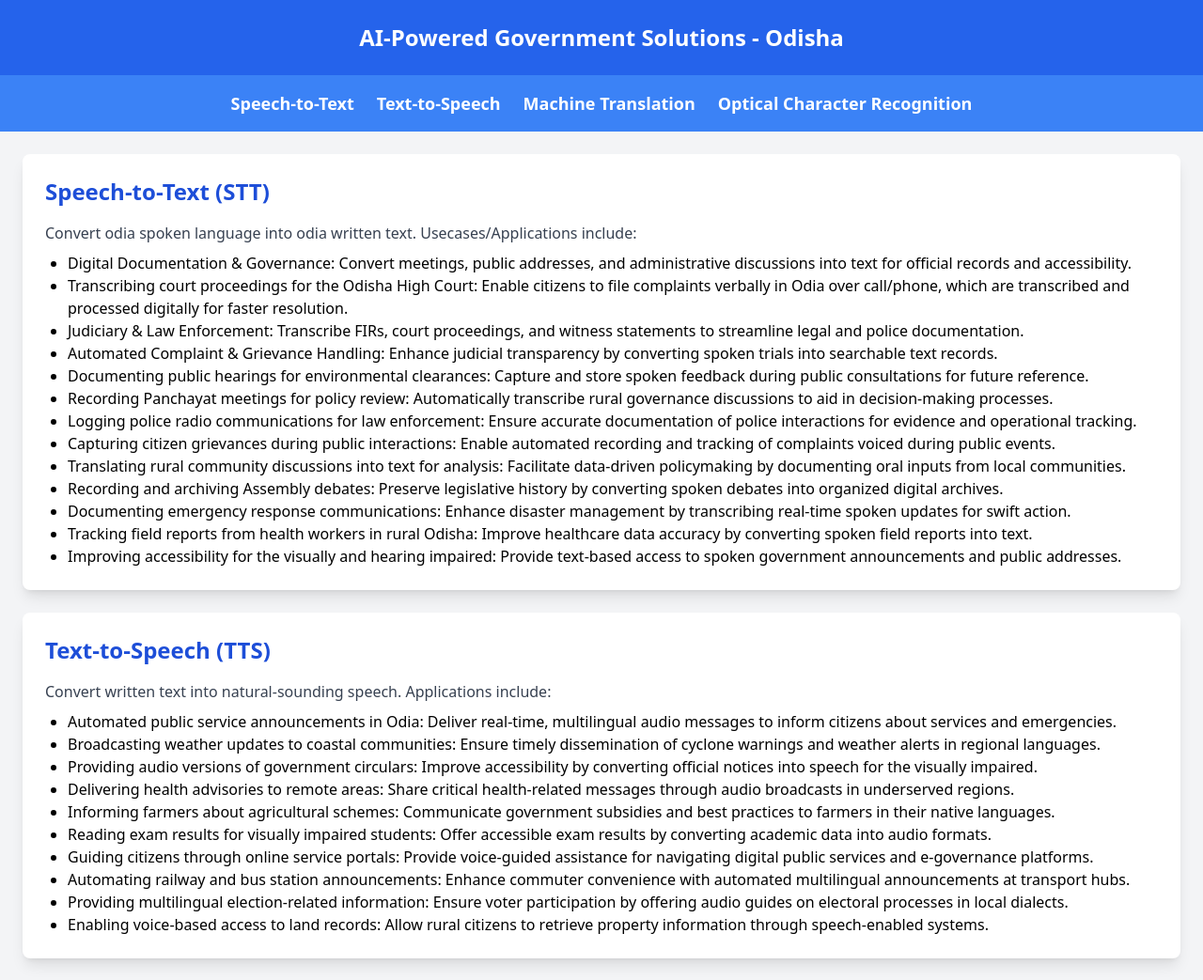
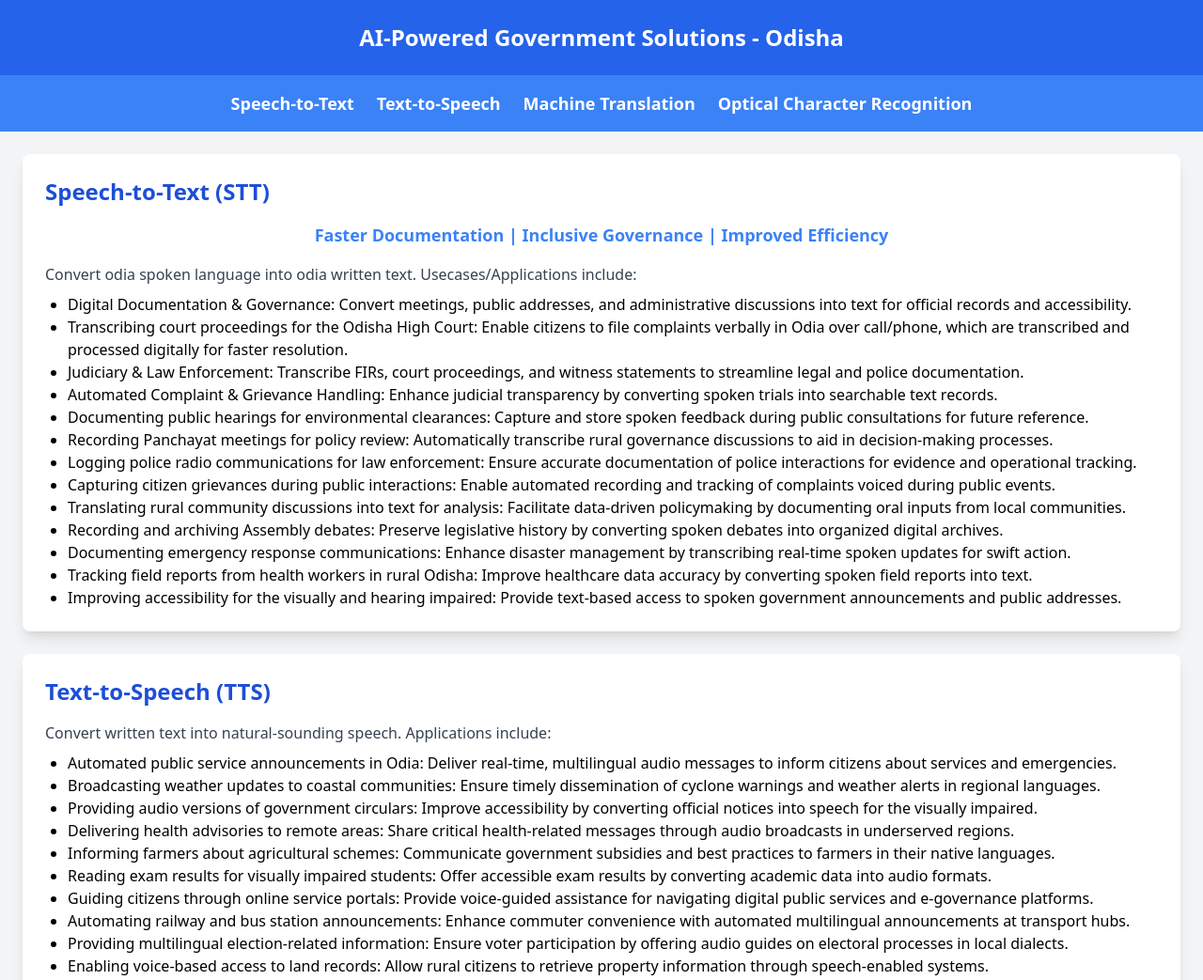
Before and after one commit to Ranjit246/ai-uc, a plain HTML site: page index.html in a window 1280 px wide. Shown: the top 1043 px of the page at 94% size. Drawn offline with nearby package versions, Linux system fonts and the light colour scheme.

Commit message:
Update index.html

```diff
--- a/index.html
+++ b/index.html
@@ -19,6 +19,7 @@
 
     <section id="stt" class="p-6 bg-white m-6 rounded-lg shadow-lg">
         <h2 class="text-2xl font-bold mb-4 text-blue-700">Speech-to-Text (STT)</h2>
+        <div class="text-center text-lg font-semibold text-blue-500 mb-4">Faster Documentation | Inclusive Governance | Improved Efficiency</div>
         <p class="text-gray-700">Convert odia spoken language into odia written text. Usecases/Applications include:
             <ul class="list-disc ml-6 mt-2">
                 <li>Digital Documentation & Governance: Convert meetings, public addresses, and administrative discussions into text for official records and accessibility.</li>
```
